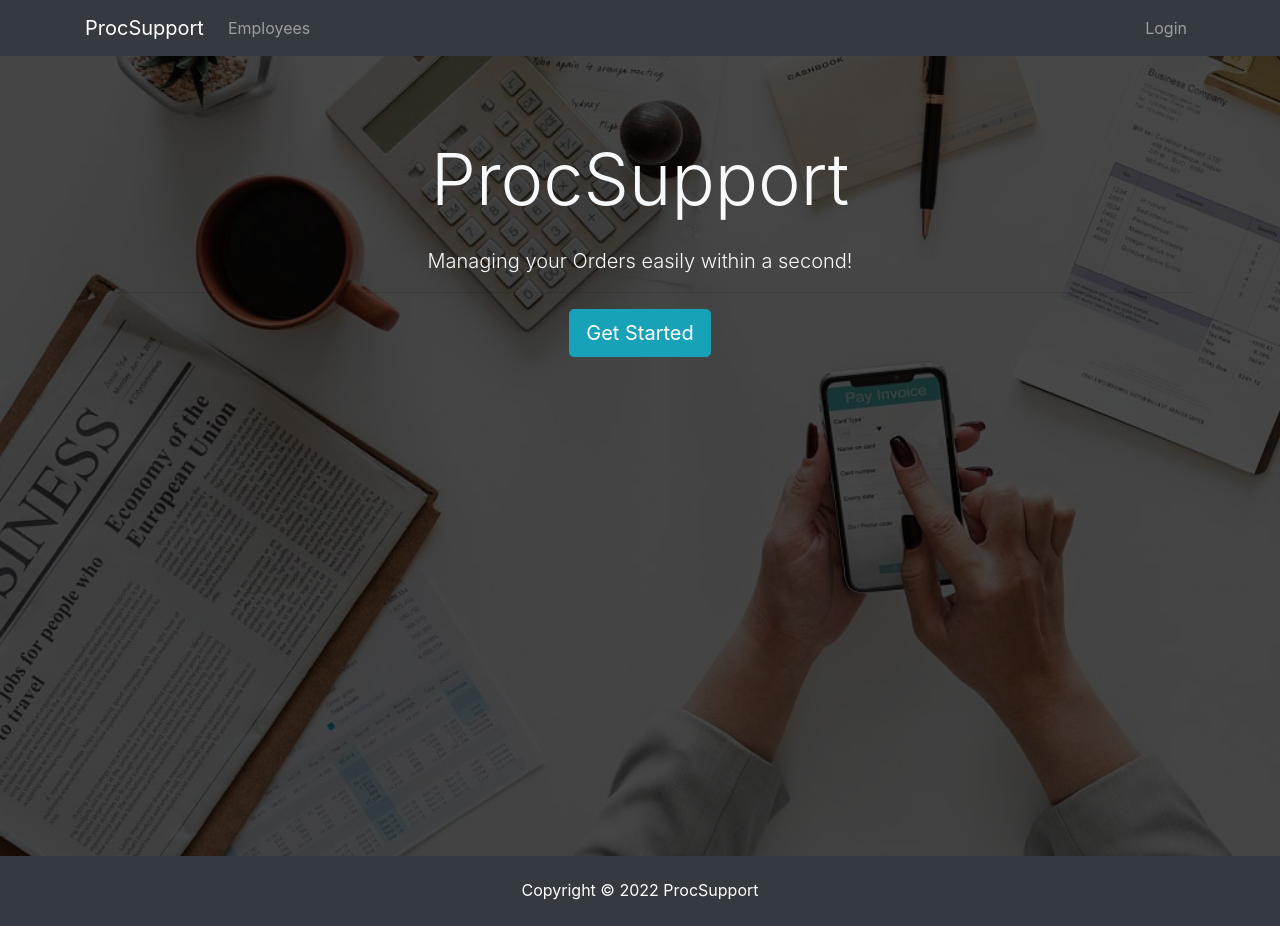
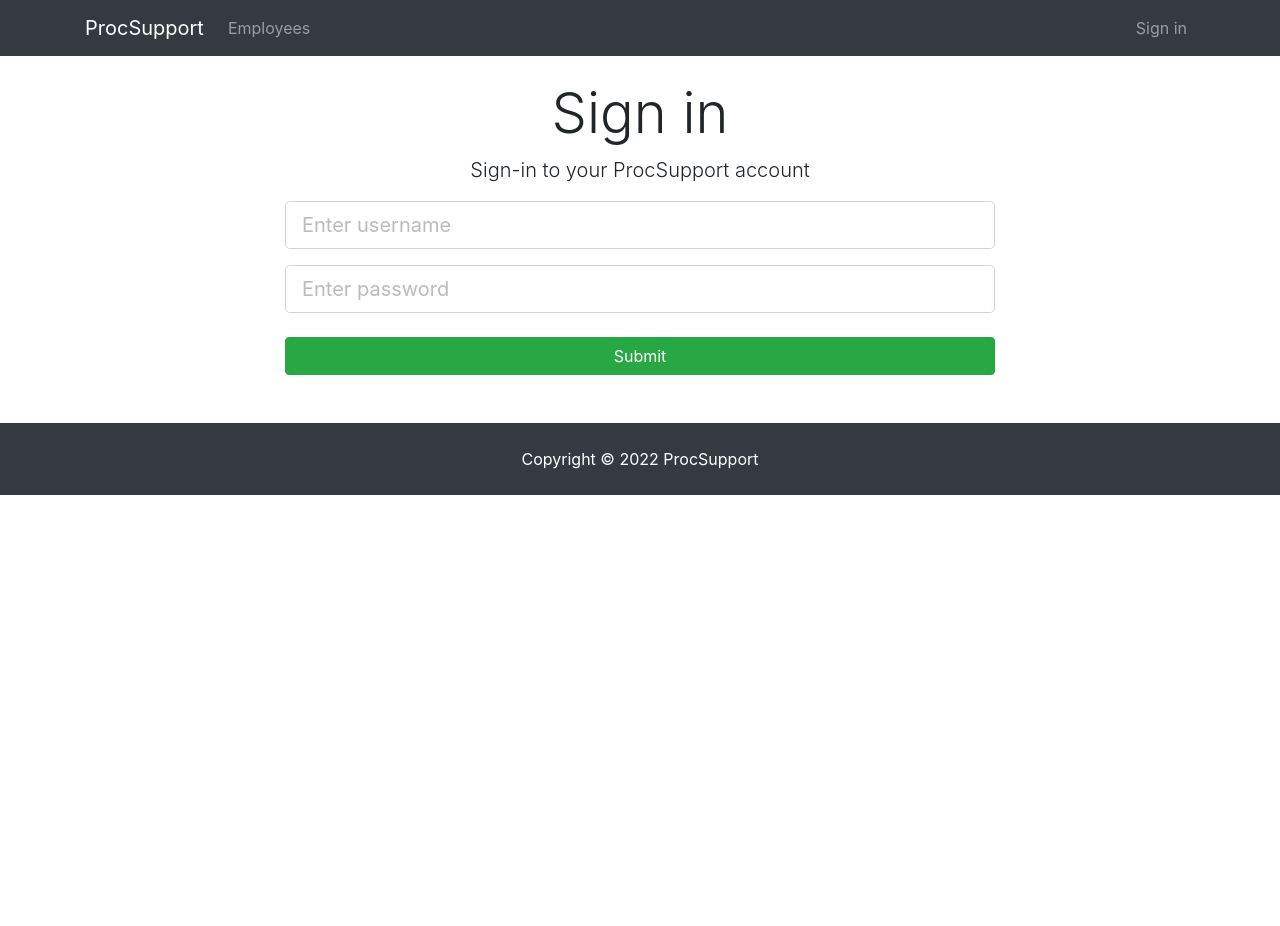
Before and after one commit to assignments-sliit/procsupport-frontend, a React (Create React App) app: page /login in a window 1280 px wide. After the commit the page ends 800 px from the top, so only its background shows below. Built offline with nearby package versions, Linux system fonts and the light colour scheme.

Commit message:
#login function

```diff
--- a/public/index.html
+++ b/public/index.html
@@ -19,7 +19,7 @@
     <script defer src="https://use.fontawesome.com/releases/v5.0.9/js/all.js" integrity="sha384-8iPTk2s/jMVj81dnzb/iFR2sdA7u06vHJyyLlAd4snFpCl/SnyUjRrbdJsw1pGIl"
     crossorigin="anonymous"></script>
 
-    <title>React App</title>
+    <title>ProcSupport</title>
   </head>
   <body>
     <noscript>You need to enable JavaScript to run this app.</noscript>
--- a/src/App.js
+++ b/src/App.js
@@ -1,19 +1,35 @@
 import React, { Component } from "react";
+import { BrowserRouter as Router, Routes, Route } from "react-router-dom";
+
 import "./App.css";
 
 //import component layouts
 import Navbar from "./components/layout/Navbar";
 import Landing from "./components/layout/Landing";
 import Footer from "./components/layout/Footer";
+import Login from "./components/auth/Login";
+import PRListView from "./components/requestor/PRListview";
 
 class App extends Component {
   render() {
     return (
-      <div className="App">
-        <Navbar />
-        <Landing />
-        <Footer />
-      </div>
+      <Router>
+        <div className="App">
+          <Navbar />
+          <Routes>
+            <Route exact path="/" element={<Landing />} />
+          </Routes>
+          <div className="container">
+            <Routes>
+              <Route exact path="/login" element={<Login />} />
+            </Routes>
+            <Routes>
+              <Route exact path="/viewPRList" element={<PRListView />} />
+            </Routes>
+          </div>
+          <Footer />
+        </div>
+      </Router>
     );
   }
 }
--- /dev/null
+++ b/src/components/auth/Login.js
@@ -0,0 +1,103 @@
+import React, { Component } from "react";
+import axios from "axios";
+//import jwt from "jsonwebtoken";
+
+class Login extends Component {
+  constructor(props) {
+    super(props);
+    this.state = {
+      username: "",
+      password: "",
+      //errors: {},
+    };
+
+    //this.onChange = this.onChange.bind(this);
+    this.onChangeID = this.onChangeID.bind(this);
+    this.onChangePassword = this.onChangePassword.bind(this);
+    this.onSubmit = this.onSubmit.bind(this);
+  }
+
+  onChangeID(e) {
+    this.setState({
+      username: e.target.value,
+    });
+  }
+
+  onChangePassword(e) {
+    this.setState({
+      password: e.target.value,
+    });
+  }
+
+  onSubmit(e) {
+    e.preventDefault();
+
+    const user = {
+      username: this.state.username,
+      password: this.state.password,
+    };
+
+    if (!user.username) {
+      alert("Enter username");
+    } else if (!user.password) {
+      alert("Enter Password");
+    } else if (!user.username && !user.password) {
+      alert("Enter Admin Credentials");
+    } else {
+      axios.get("http://localhost:5000/api/users/login", user).then((res) => {
+        if (res.status === 200) {
+          console.log(res.token);
+          alert("Login Success! Welcome, " + this.state.username);
+          this.props.history.push("/"); //after login
+        } else {
+          alert("Login Failed! Please try again!");
+        }
+      });
+    }
+  }
+
+  render() {
+    return (
+      <div className="login">
+        <div className="container">
+          <div className="row">
+            <div className="col-md-8 m-auto">
+              <h1 className="display-4 text-center">Sign in</h1>
+              <p className="lead text-center">
+                Sign-in to your ProcSupport account
+              </p>
+              <form onSubmit={this.onSubmit}>
+                <div className="form-group">
+                  <input
+                    type="text"
+                    className="form-control form-control-lg"
+                    placeholder="Enter username"
+                    name="username"
+                    value={this.state.username}
+                    onChange={this.onChangeID}
+                  />
+                </div>
+                <div className="form-group">
+                  <input
+                    type="password"
+                    className="form-control form-control-lg"
+                    placeholder="Enter password"
+                    name="password"
+                    value={this.state.password}
+                    onChange={this.onChangePassword}
+                  />
+                </div>
+                <input
+                  type="submit"
+                  className="btn btn-success btn-block mt-4"
+                />
+              </form>
+            </div>
+          </div>
+        </div>
+      </div>
+    );
+  }
+}
+
+export default Login;
--- a/src/components/layout/Landing.js
+++ b/src/components/layout/Landing.js
@@ -1,4 +1,5 @@
 import React, { Component } from "react";
+import { Link } from "react-router-dom";
 
 class Landing extends Component {
   render() {
@@ -14,9 +15,9 @@ class Landing extends Component {
                   Managing your Orders easily within a second!
                 </p>
                 <hr />
-                <a href="login.html" className="btn btn-lg btn-info">
+                <Link to="/login" className="btn btn-lg btn-info">
                   Get Started
-                </a>
+                </Link>
               </div>
             </div>
           </div>
--- a/src/components/layout/Navbar.js
+++ b/src/components/layout/Navbar.js
@@ -1,13 +1,14 @@
 import React, { Component } from "react";
+import { Link } from "react-router-dom";
 
 class Navbar extends Component {
   render() {
     return (
       <nav className="navbar navbar-expand-sm navbar-dark bg-dark mb-4">
         <div className="container">
-          <a className="navbar-brand" href="landing.html">
+          <Link className="navbar-brand" to="/">
             ProcSupport
-          </a>
+          </Link>
           <button
             className="navbar-toggler"
             type="button"
@@ -20,18 +21,18 @@ class Navbar extends Component {
           <div className="collapse navbar-collapse" id="mobile-nav">
             <ul className="navbar-nav mr-auto">
               <li className="nav-item">
-                <a className="nav-link" href="profiles.html">
+                <Link className="nav-link" to="/">
                   {" "}
                   Employees
-                </a>
+                </Link>
               </li>
             </ul>
 
             <ul className="navbar-nav ml-auto">
               <li className="nav-item">
-                <a className="nav-link" href="login.html">
-                  Login
-                </a>
+                <Link className="nav-link" to="/login">
+                  Sign in
+                </Link>
               </li>
             </ul>
           </div>
--- /dev/null
+++ b/src/components/requestor/PRListview.js
@@ -0,0 +1,93 @@
+import React, { Component } from "react";
+//import axios from "axios";
+
+/*const PR = (props) => {
+  <tr>
+    <td>{props.pr.prid}</td>
+    <td>{props.pr.prName}</td>
+    <td>{props.pr.description}</td>
+    <td>{props.pr.amount}</td>
+    <td>{props.pr.createdOn}</td>
+    <td>{props.pr.updatedOn}</td>
+    <td>{props.pr.status}</td>
+  </tr>;
+};*/
+
+class PRListView extends Component {
+  /*constructor(props){
+    super(props);
+
+    this.state = {
+      prs:[],
+    }
+  }
+
+  componentDidMount() {
+    axios.get('http://localhost:500/api/users/<link>')
+    .then(response => {
+      this.setState({
+        prs: response.data
+      })
+    }).catch(function (error){
+      console.log(error);
+    })
+  }
+
+  prList(){
+    return this.state.courses.map(function (currentPRs,i) {
+        return <PR pr={currentPRs} key={i}/>
+    });
+}*/
+
+  render() {
+    return (
+      <div className="viewPRList">
+        <div className="container">
+          <div className="row">
+            <div className="col-md-8 m-auto">
+              <h2 className="display-4 text-center">Your Purchase Requests</h2>
+
+              <div class="table-responsive">
+                <table class="table">
+                  <thead>
+                    <tr>
+                      <th scope="col">PR ID</th>
+                      <th scope="col">PR Name</th>
+                      <th scope="col">Description</th>
+                      <th scope="col">Amount</th>
+                      <th scope="col">Created On</th>
+                      <th scope="col">Updated On</th>
+                      <th scope="col">Status</th>
+                    </tr>
+                  </thead>
+                  <tbody>
+                    <tr>
+                      <td>Jacob</td>
+                      <td>Thornton</td>
+                      <td>This is a lengthy description</td>
+                      <td>Jacob</td>
+                      <td>Thornton</td>
+                      <td>@fat</td>
+                      <td>@fat</td>
+                    </tr>
+                    <tr>
+                      <td>Jacob</td>
+                      <td>Thornton</td>
+                      <td>@fat</td>
+                      <td>Jacob</td>
+                      <td>Thornton</td>
+                      <td>@fat</td>
+                      <td>@fat</td>
+                    </tr>
+                  </tbody>
+                </table>
+              </div>
+            </div>
+          </div>
+        </div>
+      </div>
+    );
+  }
+}
+
+export default PRListView;
```
Also changed, not shown: package.json (+11 -0 lines), src/components/approver/ApproverListView.js (added, +91 -0 lines), 1 other file (tests, documents, lock files or other folders).
